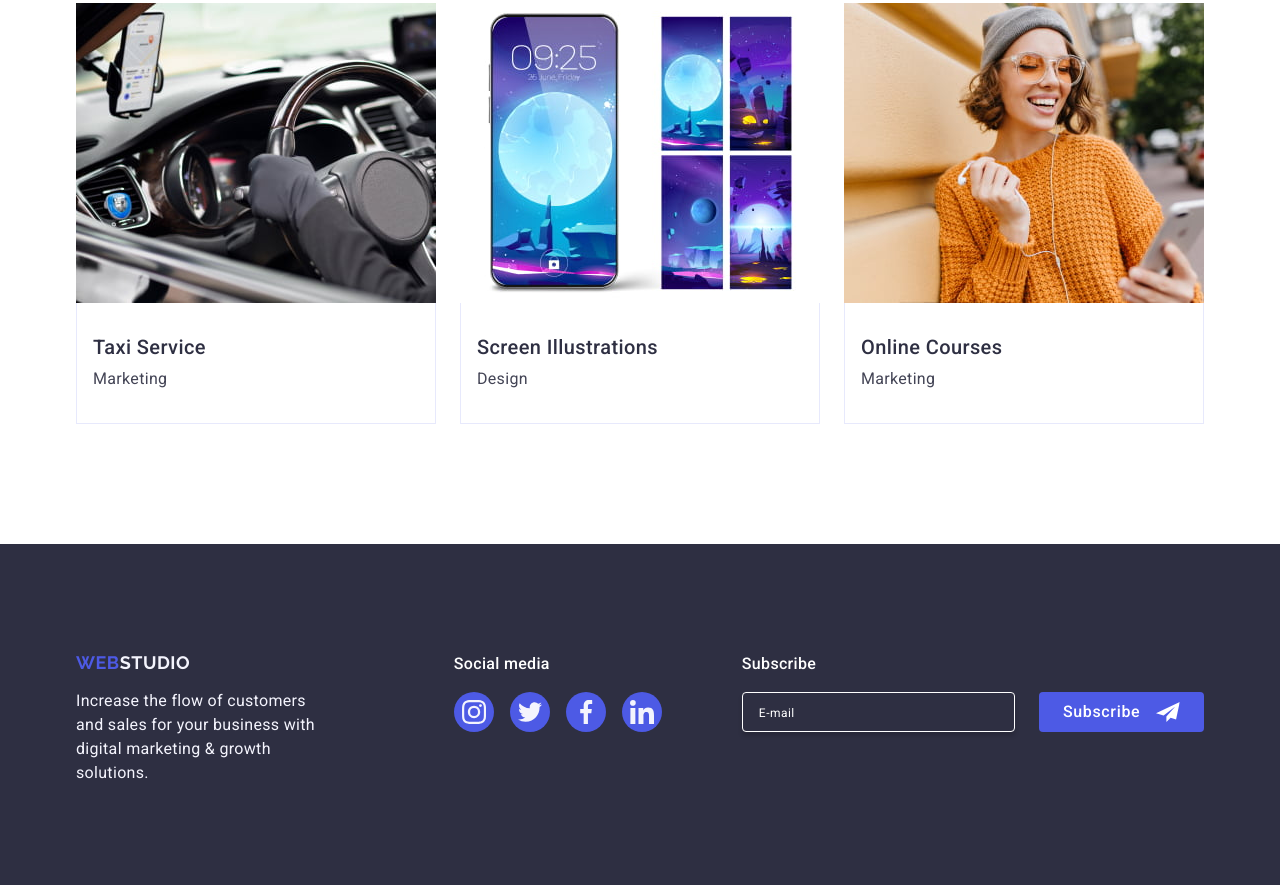
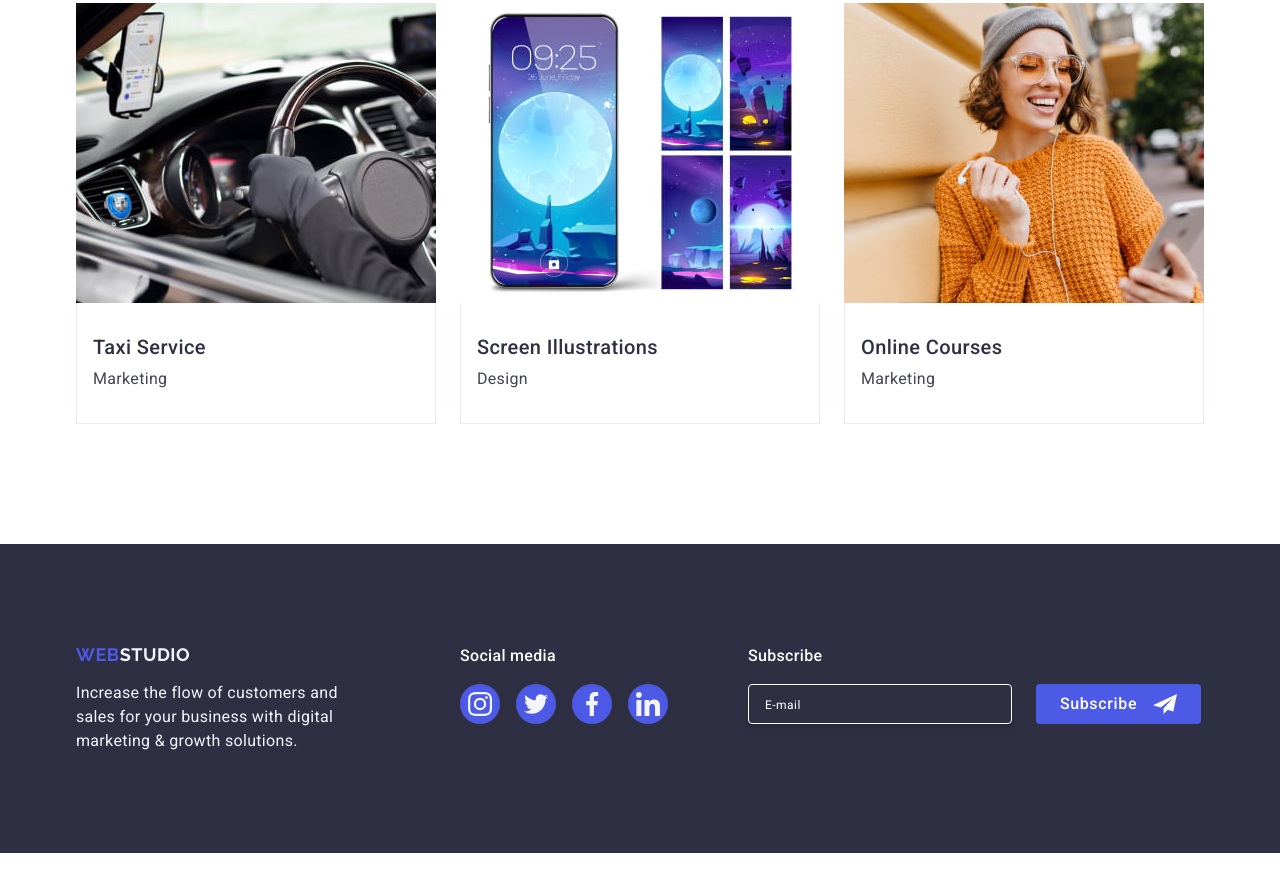
Before and after one commit to YevichDmytro/goit-markup-hw-05, a plain HTML site: page index.html in a window 1280 px wide. Shown: the part 2566-3451 px from the top of the page. After the commit the page ends 3419 px from the top, so only its background shows below. Drawn offline with nearby package versions, Linux system fonts and the light colour scheme.

Commit message:
fix footer

```diff
--- a/css/styles.css
+++ b/css/styles.css
@@ -466,13 +466,75 @@ img {
   background-color: #31d0aa;
 }
 
-.container-footer-subscribe {
+/* ----------------------------- */
+.footer-form-title {
+  color: #ffffff;
+  font-weight: 500;
+  margin-bottom: 16px;
+}
+
+.footer-form {
+  display: flex;
+  gap: 24px;
+}
+
+.footer-subscribe-input {
+  border-radius: 4px;
+  border: 1px solid #ffffff;
+  box-shadow: 0px 4px 4px 0px rgba(0, 0, 0, 0.15);
+  background: #2e2f42;
+  width: 264px;
+  height: 40px;
+  padding-left: 16px;
+  color: #ffffff;
+}
+
+.footer-subscribe-input::placeholder {
+  color: inherit;
+  font-family: inherit;
+  font-size: 12px;
+  font-style: normal;
+  font-weight: 400;
+  letter-spacing: 0.04em;
+}
+
+.footer-subscribe-button {
+  display: flex;
+  justify-content: center;
+  align-items: center;
+  cursor: pointer;
+  min-width: 165px;
+  height: 40px;
+  background-color: #4d5ae5;
+  border: none;
+  border-radius: 4px;
+  color: #ffffff;
+  font-family: inherit;
+  font-size: 16px;
+  font-style: normal;
+  font-weight: 500;
+  line-height: 1.5;
+  letter-spacing: 0.04em;
+  fill: #ffffff;
+  transition: background-color 250ms cubic-bezier(0.4, 0, 0.2, 1);
+}
+
+.footer-subscribe-button:hover,
+.footer-subscribe-button:focus {
+  background-color: #31d0aa;
+}
+
+.footer-button-icon {
+  margin-left: 16px;
+}
+
+/* .container-footer-form {
   color: #ffffff;
   font-weight: 500;
   margin-right: 24px;
-}
+} */
 
-.footer-subscribe-input {
+/* .footer-subscribe-input {
   width: 100%;
   height: 40px;
   background-color: transparent;
@@ -483,15 +545,15 @@ img {
   color: #ffffff;
   padding-left: 16px;
   margin-top: 16px;
-}
+} */
 
-.footer-subscribe-input::placeholder {
+/* .footer-subscribe-input::placeholder {
   color: #ffffff;
   font-size: 12px;
   letter-spacing: 0.04em;
-}
+} */
 
-.footer-subscribe-button {
+/* .footer-subscribe-button {
   display: flex;
   justify-content: center;
   align-items: center;
@@ -512,17 +574,17 @@ img {
   transition: background-color 250ms cubic-bezier(0.4, 0, 0.2, 1),
     box-shadow 250ms cubic-bezier(0.4, 0, 0.2, 1);
   transform: translateY(120%);
-}
+} */
 
-.footer-button-icon {
+/* .footer-button-icon {
   fill: #ffffff;
-}
+} */
 
-.footer-subscribe-button:hover,
+/* .footer-subscribe-button:hover,
 .footer-subscribe-button:focus {
   background-color: #404bbf;
   box-shadow: 0px 4px 4px 0px rgba(0, 0, 0, 0.15);
-}
+} */
 
 /* ------------------------------modal window------------------------------ */
 /* ------------------------------------------------------------------------ */
--- a/index.html
+++ b/index.html
@@ -375,6 +375,7 @@
           digital marketing & growth solutions.
         </p>
       </div>
+      <!-- socials -->
       <div class="container-footer-socials">
         <p class="footer-social-subtitle">Social media</p>
         <ul class="footer-list">
@@ -408,16 +409,21 @@
           </li>
         </ul>
       </div>
-      <div class="container-footer-subscribe">
-        <label class="footer-subscribe-label" for="subscribe">Subscribe</label>
+      <!-- form -->
+      <div class="container-footer-form">
+        <p class="footer-form-title">Subscribe</p>
+        <form class="footer-form">
+          <label class="footer-subscribe-label" for="subscribe">
             <input class="footer-subscribe-input" type="email" name="subscribe" id="subscribe" placeholder="E-mail">
-      </div>
+          </label>
           <button type="submit" class="footer-subscribe-button">
             Subscribe
             <svg class="footer-button-icon" width="24" height="24">
               <use href="./images/icons.svg#icon-telegram"></use>
             </svg>
           </button>
+        </form>
+      </div>
     </div>
   </footer>
   <!-- modal window -->
```
Lines whose indentation alone changed are shown as unchanged.
